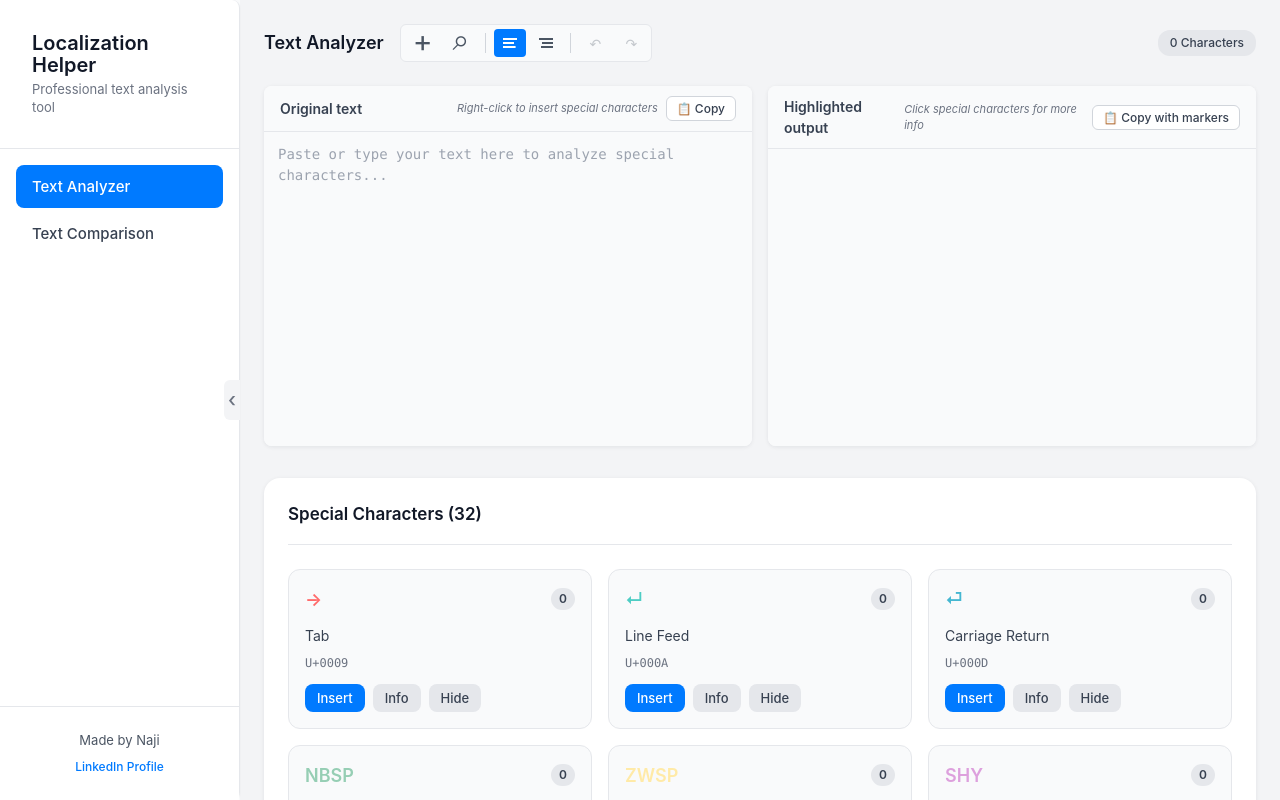
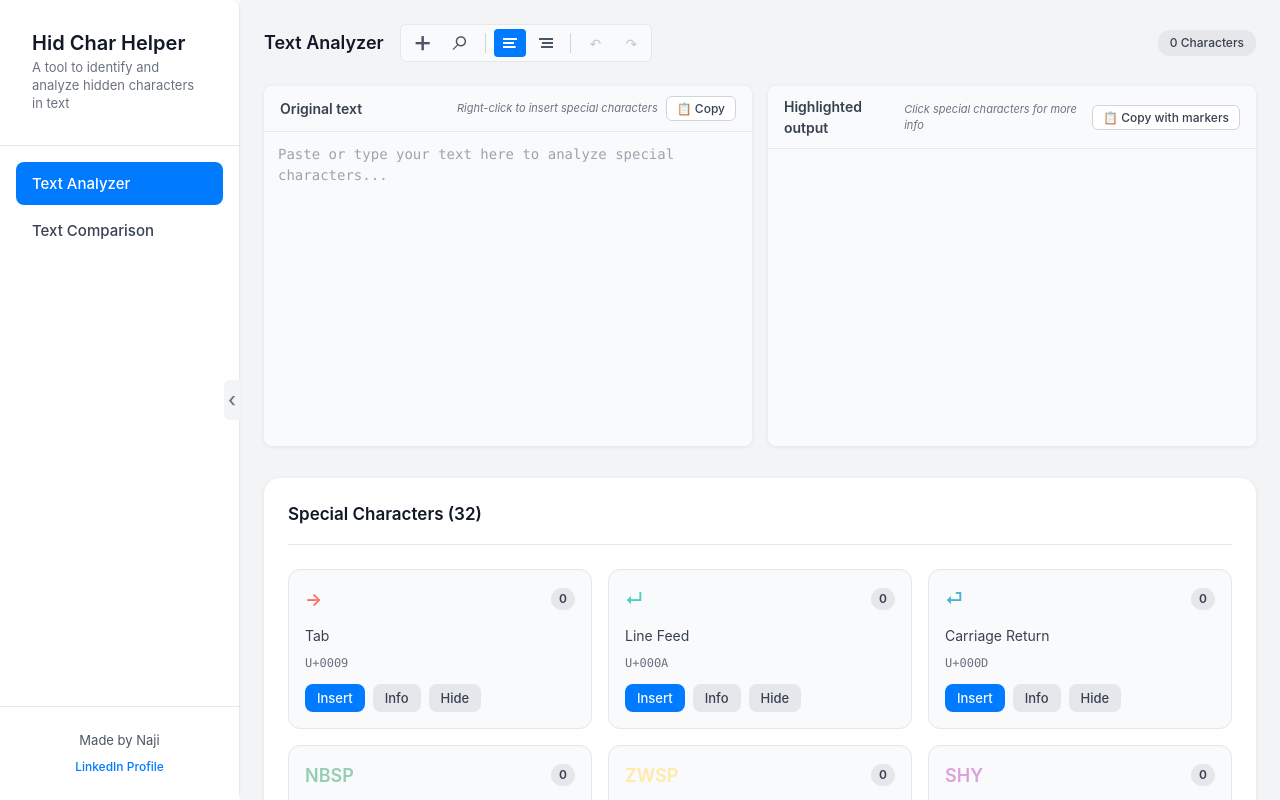
Before and after one commit to naji-naji/Loc_tool, a React (Vite) app: page / in a window 1280 px wide. Shown: the top 800 px of the page. Built offline with nearby package versions, Linux system fonts and the light colour scheme.

Commit message:
Update app title to 'Hid Char Helper' and improve branding

```diff
--- a/index.html
+++ b/index.html
@@ -4,7 +4,7 @@
     <meta charset="UTF-8" />
     <link rel="icon" type="image/svg+xml" href="/vite.svg" />
     <meta name="viewport" content="width=device-width, initial-scale=1.0" />
-    <title>whatisthistext2.json</title>
+    <title>Hidden Characters Helper</title>
   </head>
   <body>
     <div id="root"></div>
--- a/src/App.jsx
+++ b/src/App.jsx
@@ -12,8 +12,8 @@ function App() {
       <aside className={`sidebar ${sidebarCollapsed ? 'collapsed' : ''}`} role="navigation" aria-label="Main navigation">
         <div className="sidebar-content">
           <div className="sidebar-header">
-            <h1>Localization Helper</h1>
-            <p>Professional text analysis tool</p>
+            <h1>Hid Char Helper</h1>
+            <p>A tool to identify and analyze hidden characters in text</p>
           </div>
 
           <nav className="sidebar-nav">
```
